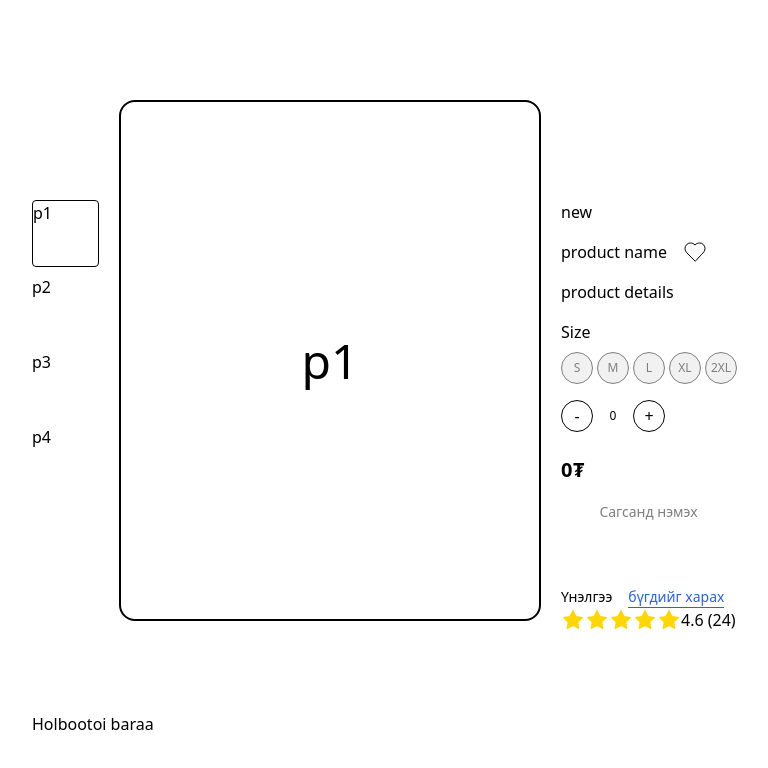
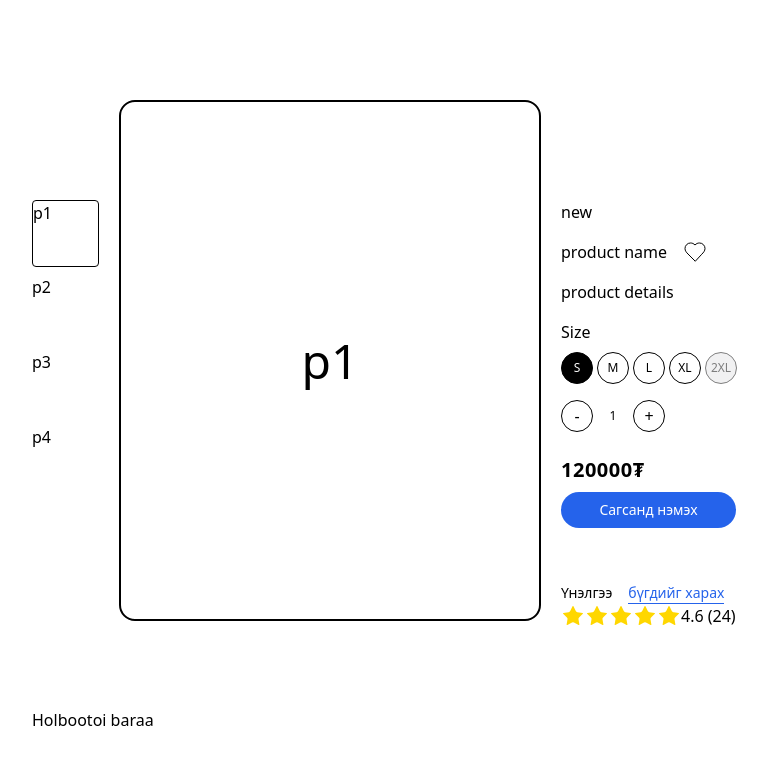
Before and after one commit to Delgermurun17/e-commerce-web, a Next.js app in the folder e-commerce-web/: page /product in a window 1280 px wide. Shown: the top 768 px of the page, without its empty margins (88-856 px from the left). Built offline with nearby package versions, Linux system fonts and the light colour scheme.

Commit message:
button solved

```diff
--- a/e-commerce-web/src/components/Detail.tsx
+++ b/e-commerce-web/src/components/Detail.tsx
@@ -19,10 +19,10 @@ export const Detail= () => {
         setNumber(1)
     }
     const product = [
-        { size: "S", stock: 0 },
-        { size: "M", stock: 0 },
-        { size: "L", stock: 0 },
-        { size: "XL", stock: 0 },
+        { size: "S", stock: 19 },
+        { size: "M", stock: 5 },
+        { size: "L", stock: 3 },
+        { size: "XL", stock: 10 },
         { size: "2XL", stock: 0 },
     ];
     const defaultSize = product.find(pr => pr.stock > 0)?.size || "";
--- a/e-commerce-web/src/components/ui/button.tsx
+++ b/e-commerce-web/src/components/ui/button.tsx
@@ -5,7 +5,7 @@ import { cva, type VariantProps } from "class-variance-authority"
 import { cn } from "@/lib/utils"
 
 const buttonVariants = cva(
-  "inline-flex items-center justify-center whitespace-nowrap rounded-md text-sm font-medium ring-offset-background transition-colors focus-visible:outline-none focus-visible:ring-2 focus-visible:ring-ring focus-visible:ring-offset-2 disabled:pointer-events-none disabled:opacity-50",
+  "",
   {
     variants: {
       variant: {
@@ -18,6 +18,7 @@ const buttonVariants = cva(
           "bg-secondary text-secondary-foreground hover:bg-secondary/80",
         ghost: "hover:bg-accent hover:text-accent-foreground",
         link: "text-primary underline-offset-4 hover:underline",
+        df: "rounded-full text-white text-sm font-medium bg-[#2563EB] hover:bg-black"
               },
 
       size: {
@@ -25,11 +26,13 @@ const buttonVariants = cva(
         sm: "h-9 rounded-md px-3",
         lg: "h-11 rounded-md px-8",
         icon: "h-10 w-10",
+                df: "py-2 px-8",
+        small: "py-2 px-3"
       },
     },
     defaultVariants: {
-      variant: "default",
-      size: "default",
+      variant: "df",
+      size: "df",
     },
   }
 )
```
